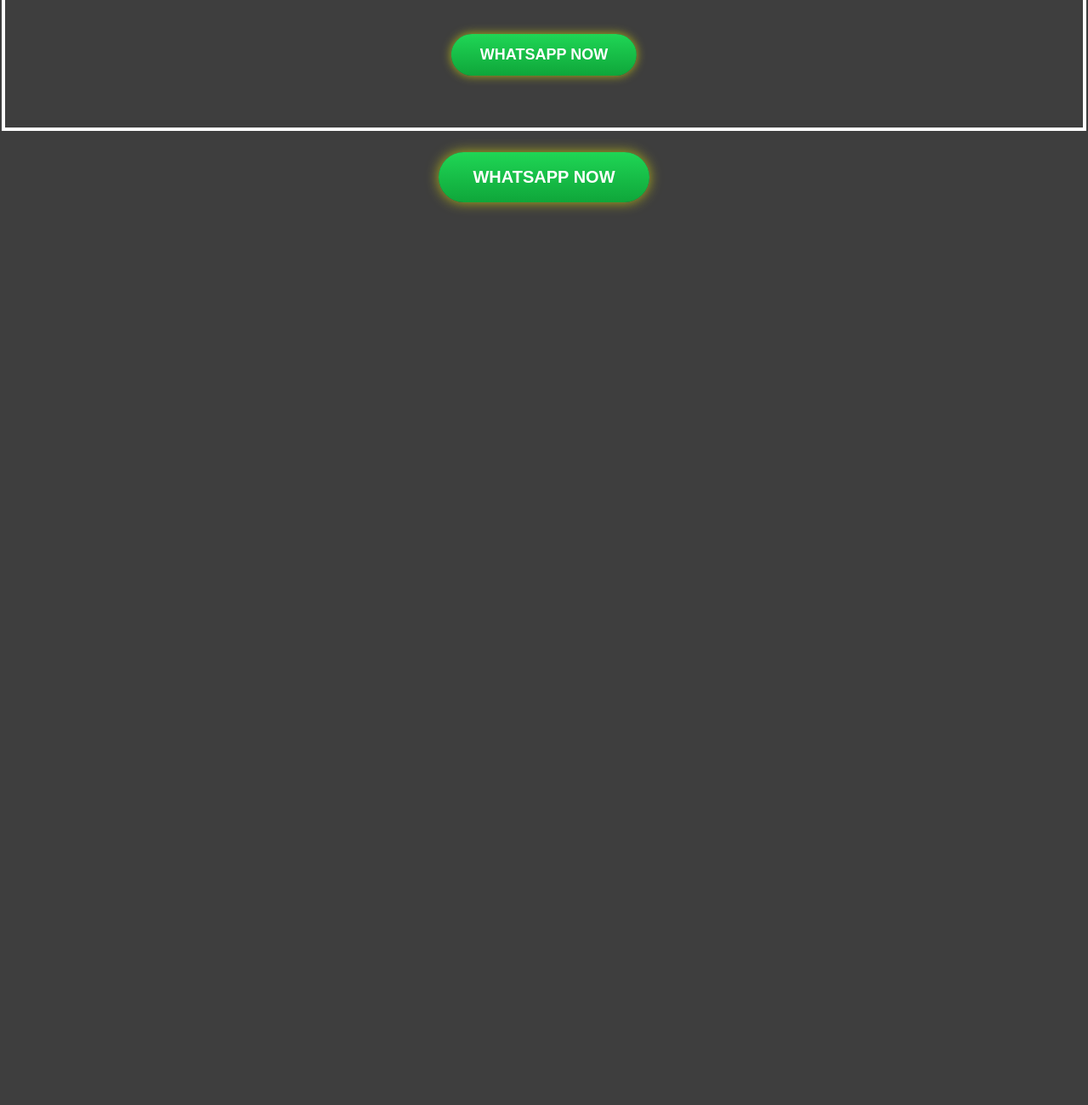
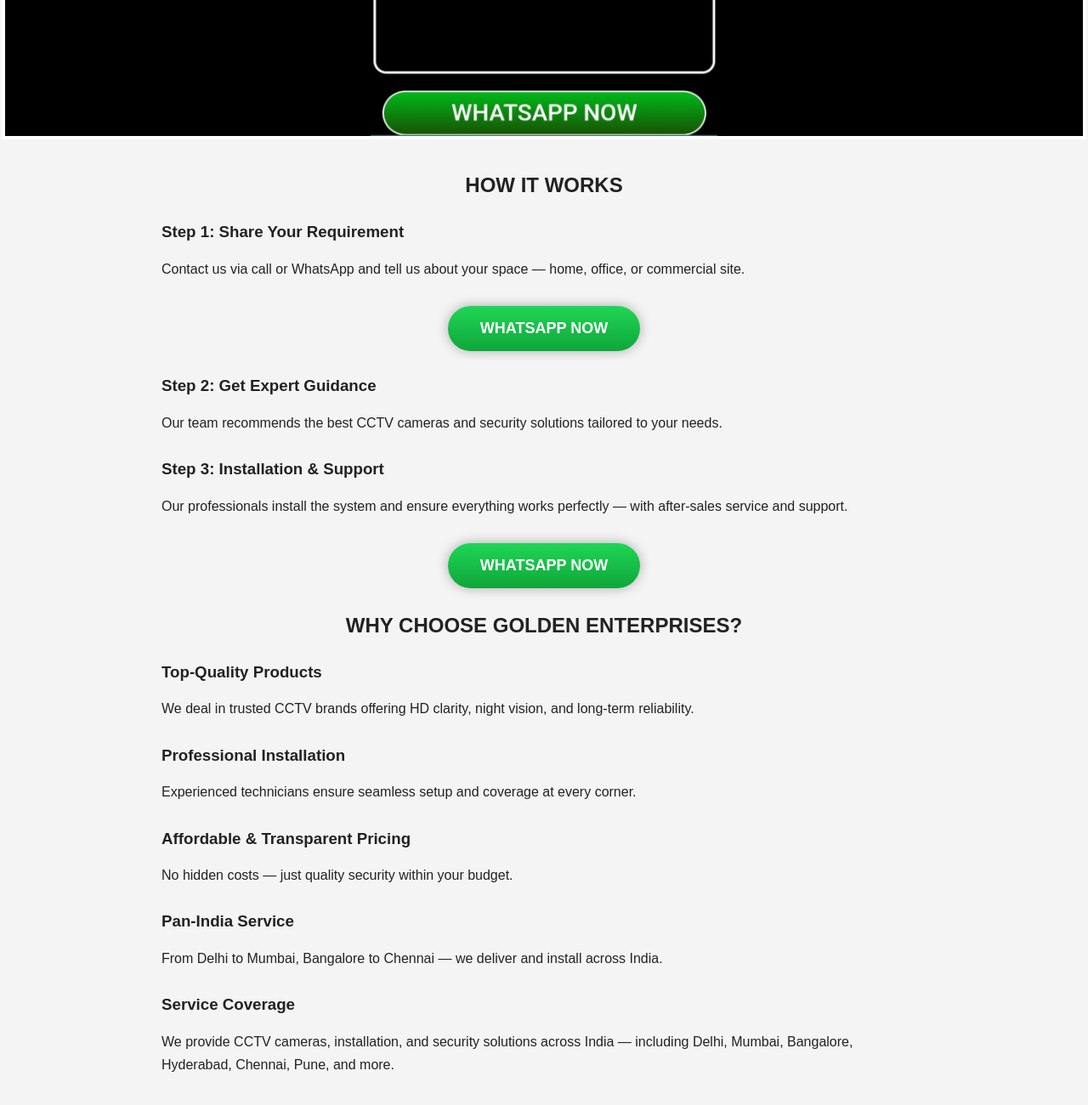
Before and after one commit to mdevcctv-ser/vice, a plain HTML site: page index.html in a window 1280 px wide. Shown: the part 614-1914 px from the top of the page at 85% size. Before the commit the page ends 877 px from the top, so only its background shows below. Drawn offline with Linux system fonts and the light colour scheme.

Commit message:
Update index.html

```diff
--- a/index.html
+++ b/index.html
@@ -8,72 +8,135 @@
 <style>
 body{
     margin:0;
-    background:#3e3e3e;
+    background:#f4f4f4;
     font-family:Arial, sans-serif;
+    color:#222;
 }
 
-/* ===== FULL SCREEN HEADER ===== */
-.header-link{
-    display:block;
+/* HEADER */
+.header{
     width:99%;
     height:95vh;
-    margin:0 auto;
+    margin:10px auto;
     border:4px solid #fff;
-    background:url("header.jpg") no-repeat center center;
-    background-size:contain;   /* TEXT CUT FIX */
     position:relative;
+    background:#000;
+}
+.header img{
+    width:100%;
+    height:100%;
+    object-fit:contain;
+    display:block;
 }
 
-/* ===== BUTTON INSIDE IMAGE ===== */
-.header-btn{
+/* FULL HEADER CLICK */
+.header a.full-click{
     position:absolute;
-    bottom:8%;
-    left:50%;
-    transform:translateX(-50%);
+    inset:0;
+    z-index:5;
+}
+
+/* CONTENT SECTION */
+.content{
+    max-width:900px;
+    margin:40px auto;
+    padding:0 15px;
+}
+h2{
+    text-align:center;
+    margin-bottom:20px;
+}
+h3{
+    margin-top:30px;
+}
+p{
+    line-height:1.7;
+    font-size:16px;
+}
+
+/* WHATSAPP BUTTON */
+.whatsapp-btn{
+    display:block;
+    width:max-content;
+    margin:30px auto;
     background:linear-gradient(#1fd655,#0fa63a);
     color:#fff;
-    padding:14px 34px;   /* width -1% approx */
+    padding:16px 38px;
     font-size:18px;
     font-weight:bold;
     border-radius:50px;
     text-decoration:none;
-    box-shadow:0 0 12px rgba(255,255,0,0.6);
-}
-
-/* ===== BUTTON BELOW IMAGE ===== */
-.whatsapp-bottom{
-    text-align:center;
-    margin:25px 0;
-}
-.whatsapp-bottom a{
-    display:inline-block;
-    background:linear-gradient(#1fd655,#0fa63a);
-    color:#fff;
-    padding:18px 40px;
-    font-size:20px;
-    font-weight:bold;
-    border-radius:50px;
-    text-decoration:none;
-    box-shadow:0 0 15px rgba(255,255,0,0.6);
+    box-shadow:0 0 14px rgba(0,0,0,0.3);
 }
 </style>
 </head>
 
 <body>
 
-<!-- HEADER (FULL CLICKABLE) -->
-<a class="header-link"
+<!-- HEADER -->
+<div class="header">
+    <img src="header-image.jpg" alt="Mahadev Book">
+    <a class="full-click"
+       href="https://wa.me/233543211053?text=I%20need%20id%20sir"></a>
+</div>
+
+<!-- CONTENT -->
+<div class="content">
+
+<h2>HOW IT WORKS</h2>
+
+<h3>Step 1: Share Your Requirement</h3>
+<p>
+Contact us via call or WhatsApp and tell us about your space — home, office, or commercial site.
+</p>
+
+<a class="whatsapp-btn"
    href="https://wa.me/233543211053?text=I%20need%20id%20sir">
-
-   <span class="header-btn">WHATSAPP NOW</span>
-
+   WHATSAPP NOW
 </a>
 
-<!-- SECOND WHATSAPP BUTTON -->
-<div class="whatsapp-bottom">
-    <a href="https://wa.me/233543211053?text=I%20need%20id%20sir">
-        WHATSAPP NOW
-    </a>
+<h3>Step 2: Get Expert Guidance</h3>
+<p>
+Our team recommends the best CCTV cameras and security solutions tailored to your needs.
+</p>
+
+<h3>Step 3: Installation & Support</h3>
+<p>
+Our professionals install the system and ensure everything works perfectly — with after-sales service and support.
+</p>
+
+<a class="whatsapp-btn"
+   href="https://wa.me/233543211053?text=I%20need%20id%20sir">
+   WHATSAPP NOW
+</a>
+
+<h2>WHY CHOOSE GOLDEN ENTERPRISES?</h2>
+
+<h3>Top-Quality Products</h3>
+<p>
+We deal in trusted CCTV brands offering HD clarity, night vision, and long-term reliability.
+</p>
+
+<h3>Professional Installation</h3>
+<p>
+Experienced technicians ensure seamless setup and coverage at every corner.
+</p>
+
+<h3>Affordable & Transparent Pricing</h3>
+<p>
+No hidden costs — just quality security within your budget.
+</p>
+
+<h3>Pan-India Service</h3>
+<p>
+From Delhi to Mumbai, Bangalore to Chennai — we deliver and install across India.
+</p>
+
+<h3>Service Coverage</h3>
+<p>
+We provide CCTV cameras, installation, and security solutions across India — including Delhi, Mumbai, Bangalore, Hyderabad, Chennai, Pune, and more.
+</p>
+
 </div>
 
 </body>
```
